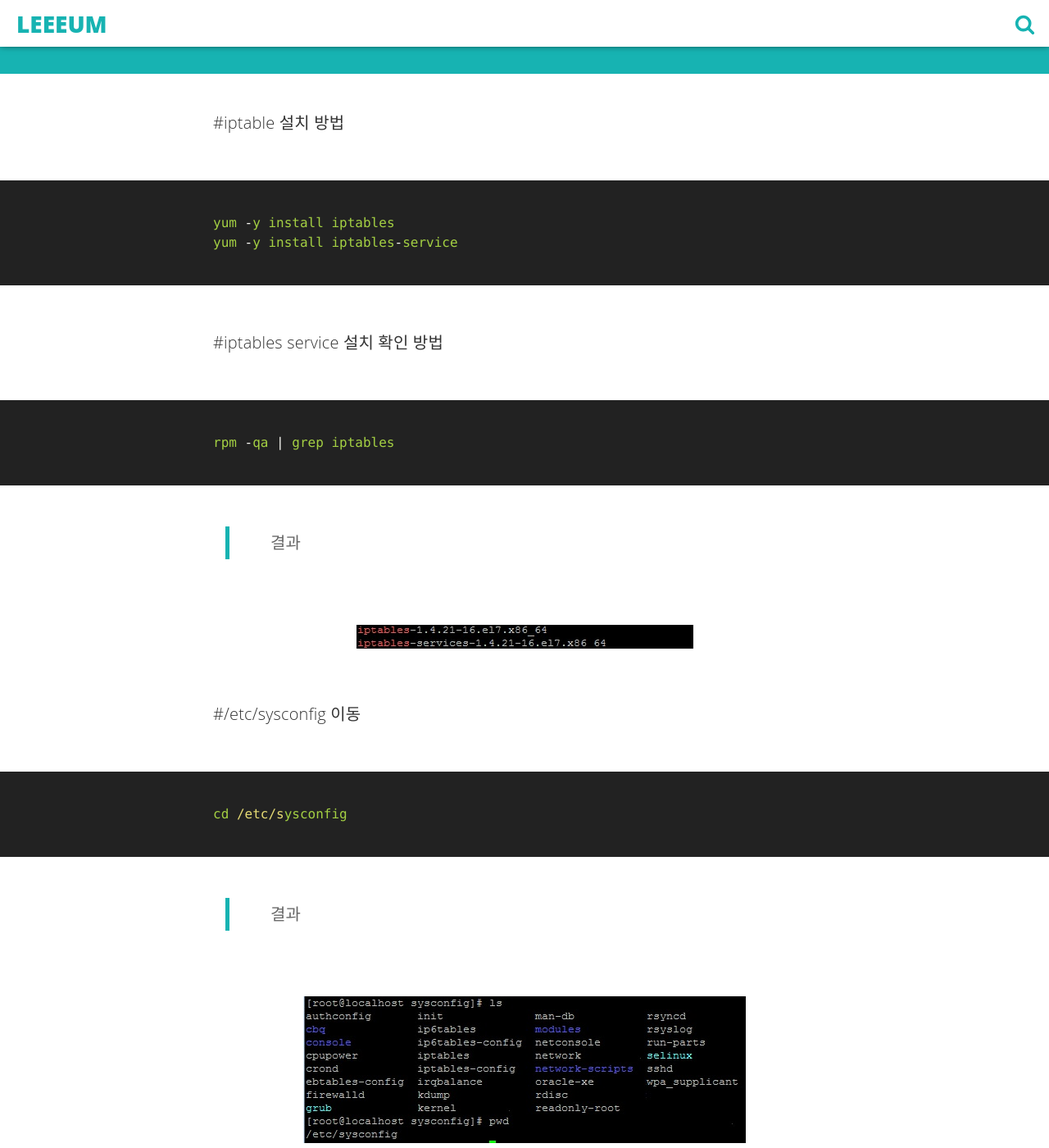
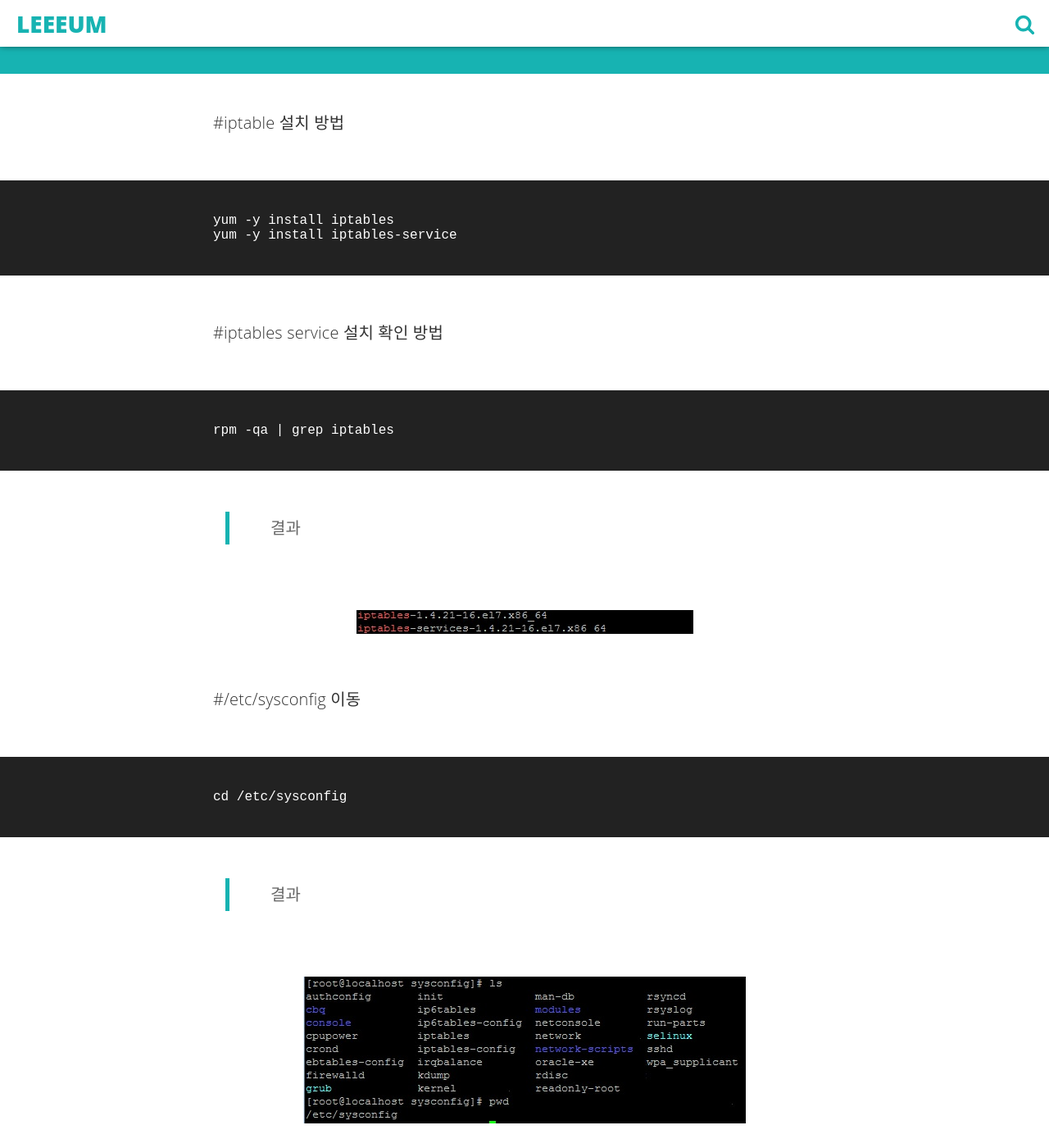
Before and after one commit to lky88/lky88.github.io, a Jekyll site: the page built from _posts/2016-09-19-linux-iptables.md, in a window 1280 px wide and 1400 px high, scrolled down 410 px. Shown: the whole window at 82% size. Built offline with Jekyll 4.4.1, drawn with Linux system fonts in a browser that asks for light colours; comment, search, counter and statistics services are not loaded; some of the changed text lies outside the part shown.

Commit message:
iptables img 3 change

```diff
--- a/_posts/2016-09-19-linux-iptables.md
+++ b/_posts/2016-09-19-linux-iptables.md
@@ -15,7 +15,7 @@
 
 #iptable 설치 방법
 
-{% highlight ruby %}
+{% highlight linux-config %}
 
 yum -y install iptables
 yum -y install iptables-service
@@ -24,7 +24,7 @@
 
 #iptables service 설치 확인 방법
 
-{% highlight ruby %}
+{% highlight linux-config %}
 
 rpm -qa | grep iptables
 
@@ -36,7 +36,7 @@
 
 #/etc/sysconfig 이동
 
-{% highlight ruby %}
+{% highlight linux-config %}
 
 cd /etc/sysconfig
 
@@ -49,7 +49,7 @@
 
 #iptables 열기
 
-{% highlight ruby %}
+{% highlight linux-config %}
 
 vi iptables
 
@@ -60,7 +60,7 @@
 ![Imagem em um ipad](/assets/img/linux/iptables3.jpg)
 
 
-{% highlight ruby %}
+{% highlight linux-config %}
 
 -A INPUT -p tcp --dport PORT -j ACCEPT
 
```
Also changed, not shown: assets/img/linux/iptables3.jpg.
